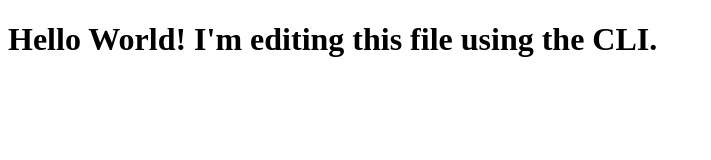
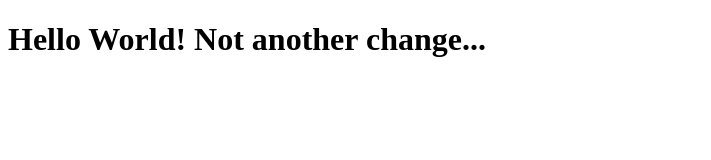
Before and after one commit to aaronhaskins-ping/hello-ping, a plain HTML site: page index.html in a window 1280 px wide. Shown: the whole page, without its empty margins (0-711 px from the left). Drawn offline with Linux system fonts and the light colour scheme.

Commit message:
yet another change.

```diff
--- a/index.html
+++ b/index.html
@@ -4,6 +4,6 @@
     <title>Hello World!</title>
 </head>
 <body>
-    <h1>Hello World! I'm editing this file using the CLI.</h1>
+    <h1>Hello World! Not another change...</h1>
 </body>
 </html>
```
